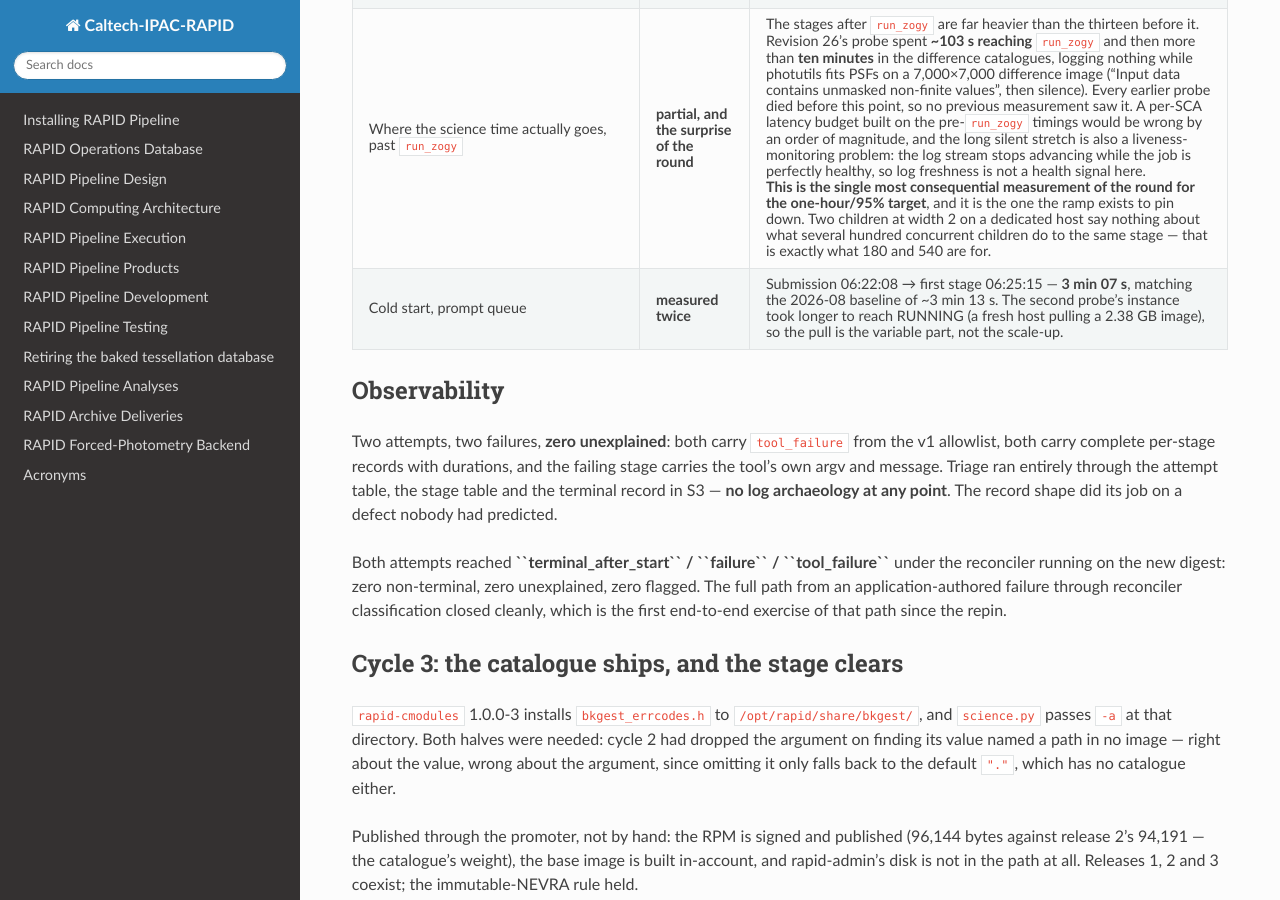
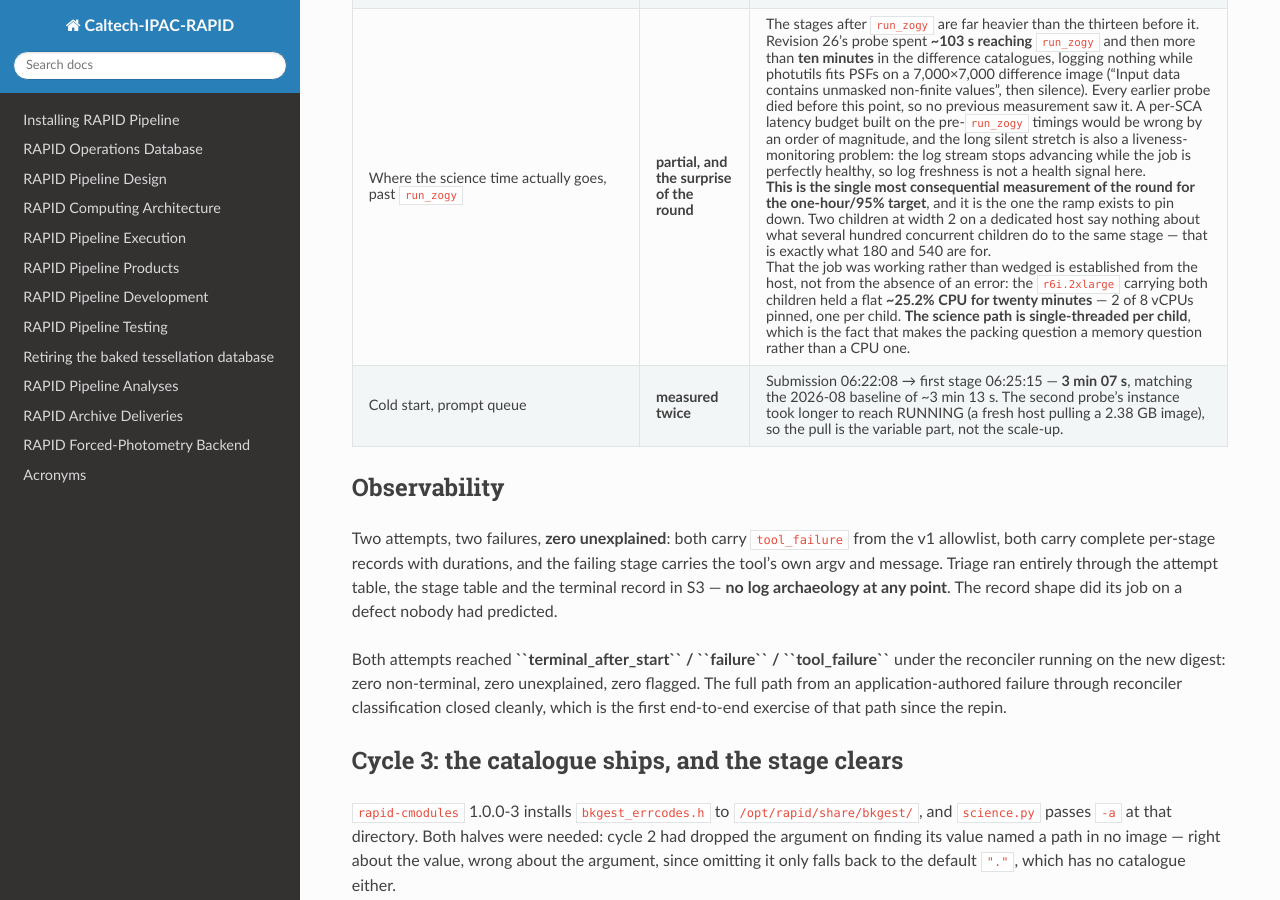
Before and after one commit to Caltech-IPAC/rapid, a Sphinx documentation site: the page built from docs/source/dev/q9_fix_round.rst, in a window 1280 px wide and 900 px high, scrolled down 5045 px. Built offline with Sphinx 7.4.7 and the Read the Docs theme 3.1.0, drawn with Linux system fonts in a browser that asks for light colours.

Commit message:
docs: the science path is single-threaded per child, measured at the host
Twenty minutes with no log output could be a wedged job or a working
one, and the attempt record cannot tell them apart while the stage is
still running. The host can: the r6i.2xlarge carrying both probe
children held a flat ~25.2% CPU for the whole stretch — 2 of 8 vCPUs
pinned, exactly one per child.

So the difference-catalogue stage is computing, not stuck, and the
science path is single-threaded per child. That second fact is what
makes the packing question a memory question rather than a CPU one, and
it belongs in the evidence table beside the MaxvCpus ratio it bears on.

Co-Authored-By: Claude Opus 5 <noreply@anthropic.com>
Claude-Session: https://claude.ai/code/session_0171Nyu9f4jFHak4w8HopTAL

```diff
--- a/docs/source/dev/q9_fix_round.rst
+++ b/docs/source/dev/q9_fix_round.rst
@@ -354,6 +354,13 @@ measurements are the first run's, carried forward, and remain
        pin down. Two children at width 2 on a dedicated host say nothing
        about what several hundred concurrent children do to the same
        stage — that is exactly what 180 and 540 are for.
+
+       That the job was working rather than wedged is established from
+       the host, not from the absence of an error: the ``r6i.2xlarge``
+       carrying both children held a flat **~25.2% CPU for twenty
+       minutes** — 2 of 8 vCPUs pinned, one per child. **The science path
+       is single-threaded per child**, which is the fact that makes the
+       packing question a memory question rather than a CPU one.
    * - Cold start, prompt queue
      - **measured twice**
      - Submission 06:22:08 → first stage 06:25:15 — **3 min 07 s**,
```
